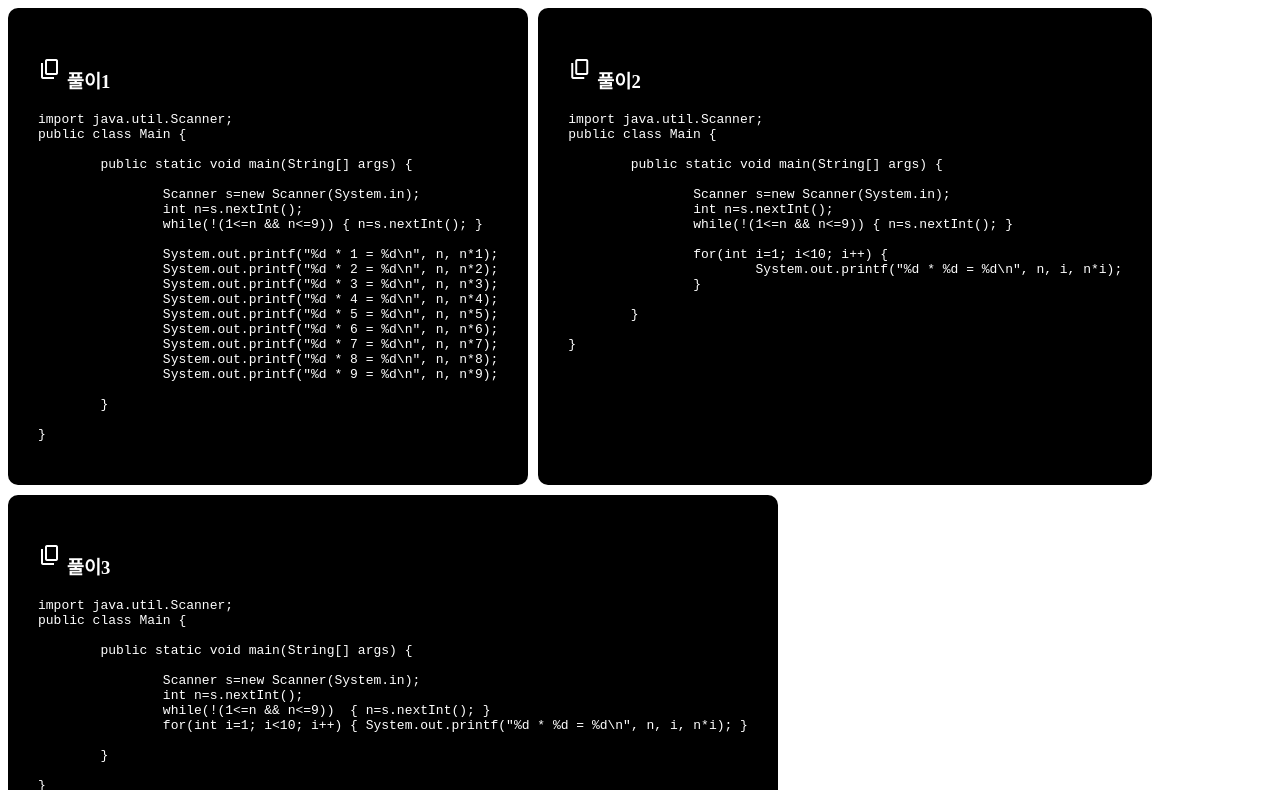
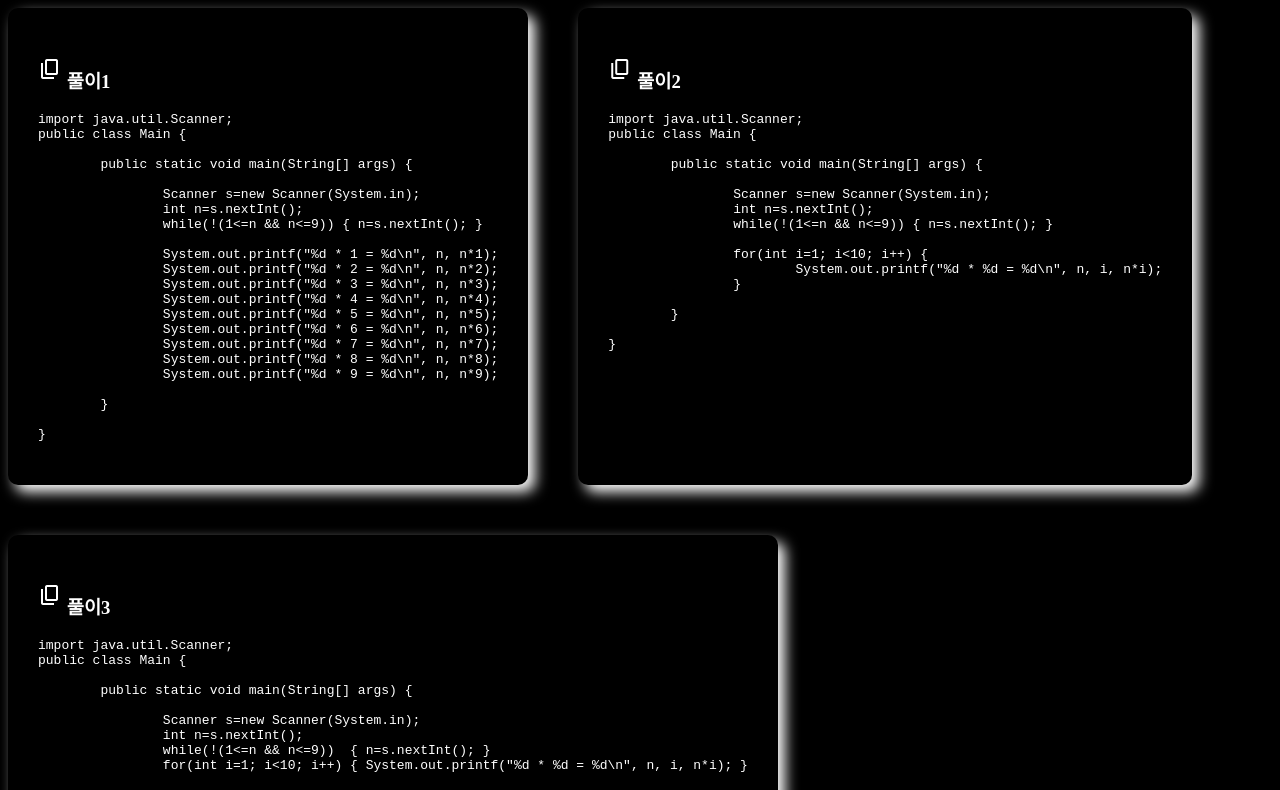
Before and after one commit to NangmanHunter/doc, a website: page baekjoon-java/조건문-2739.html in a window 1280 px wide. Shown: the part 81-871 px from the top of the page. Drawn offline with nearby package versions, Linux system fonts and the light colour scheme.

Commit message:
fix : css-module

```diff
--- a/baekjoon-java/조건문-2739.html
+++ b/baekjoon-java/조건문-2739.html
@@ -11,6 +11,7 @@
     <script src="../resources/udf.js"></script>
     <link rel="stylesheet" href="../resources/uds.css">
 
+    <link rel="stylesheet" href="baekjoon-common.css">
 
 </head>
 <body>
@@ -30,27 +31,7 @@
 </html>
 <style>
 
-    section{
-        display: flex;
-        flex-wrap: wrap;
-        gap: 10px;
 
-    }
-    .box{
-
-        background-color: black;
-        color:white;
-
-        padding: 30px;
-        border-radius: 10px;
-
-    }
-
-
-    .clip-board{
-        cursor: pointer;
-        transition-duration: 0.5s;
-    }
 
 
 </style>
```
Also changed, not shown: baekjoon-java/조건문-2480.html (+1 -11 lines).
